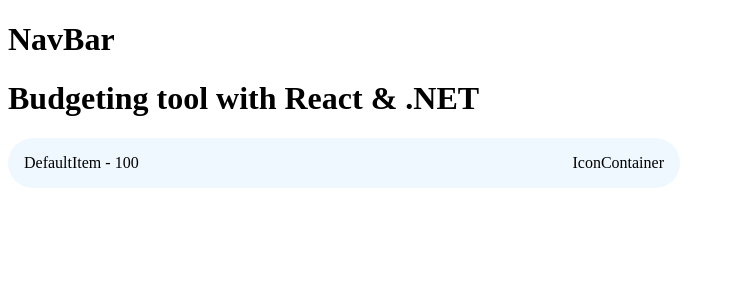
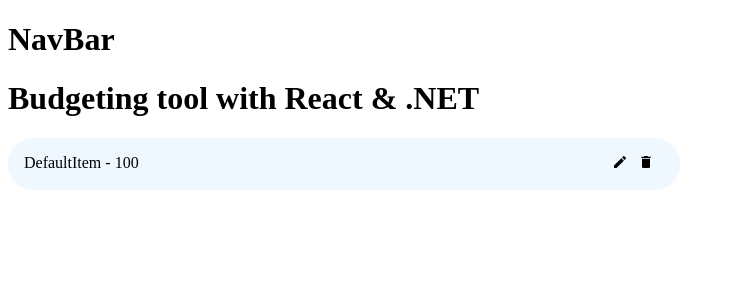
Before and after one commit to LenkoIvanov/dot-net-budget-manager, a Next.js app: page / in a window 1280 px wide. Shown: the top 300 px of the page, without its empty margins (0-735 px from the left). Built offline with nearby package versions, Linux system fonts and the light colour scheme.

Commit message:
feat: add icons to project

```diff
--- a/package.json
+++ b/package.json
@@ -19,6 +19,7 @@
     "prettier": "^2.8.7",
     "react": "18.2.0",
     "react-dom": "18.2.0",
+    "react-icons": "^4.8.0",
     "typescript": "5.0.4"
   }
 }
--- a/src/shared_components/budget_item/BudgetItem.module.css
+++ b/src/shared_components/budget_item/BudgetItem.module.css
@@ -8,3 +8,8 @@
   display: flex;
   justify-content: space-between;
 }
+
+.icon {
+  cursor: pointer;
+  padding-right: 10px;
+}
--- a/src/shared_components/budget_item/BudgetItem.tsx
+++ b/src/shared_components/budget_item/BudgetItem.tsx
@@ -1,5 +1,6 @@
 import { IBudgetItemProps } from "./IBudgetItemProps";
 import styles from "./BudgetItem.module.css";
+import { MdCreate, MdDelete } from "react-icons/md";
 
 export const BudgetItem = (props: IBudgetItemProps) => {
   const { name, value } = props;
@@ -9,7 +10,12 @@
       <div>
         {name} - {value}
       </div>
-      <div>IconContainer</div>
+      <div>
+        <>
+          <MdCreate className={styles.icon} />
+          <MdDelete className={styles.icon} />
+        </>
+      </div>
     </div>
   );
 };
```
Also changed, not shown: 1 other file (tests, documents, lock files or other folders).
